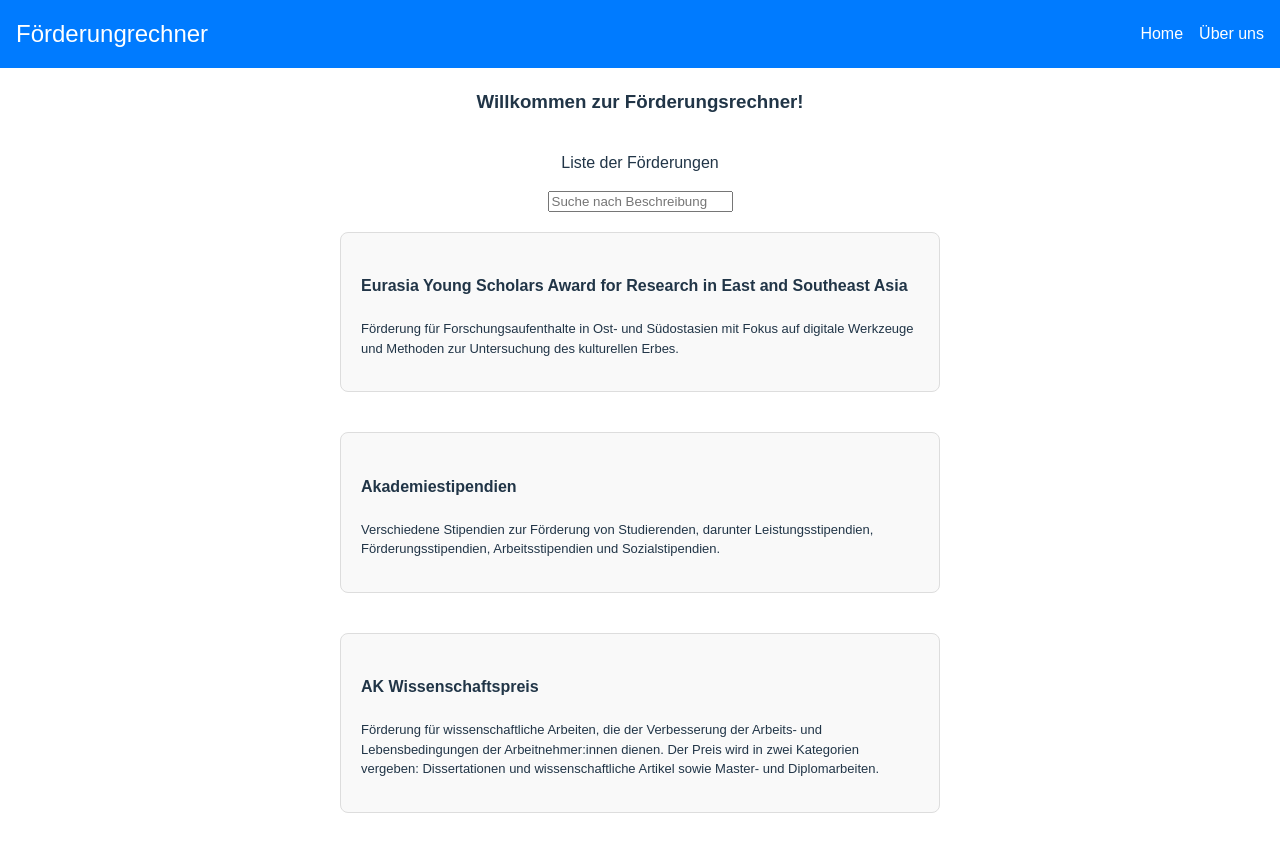
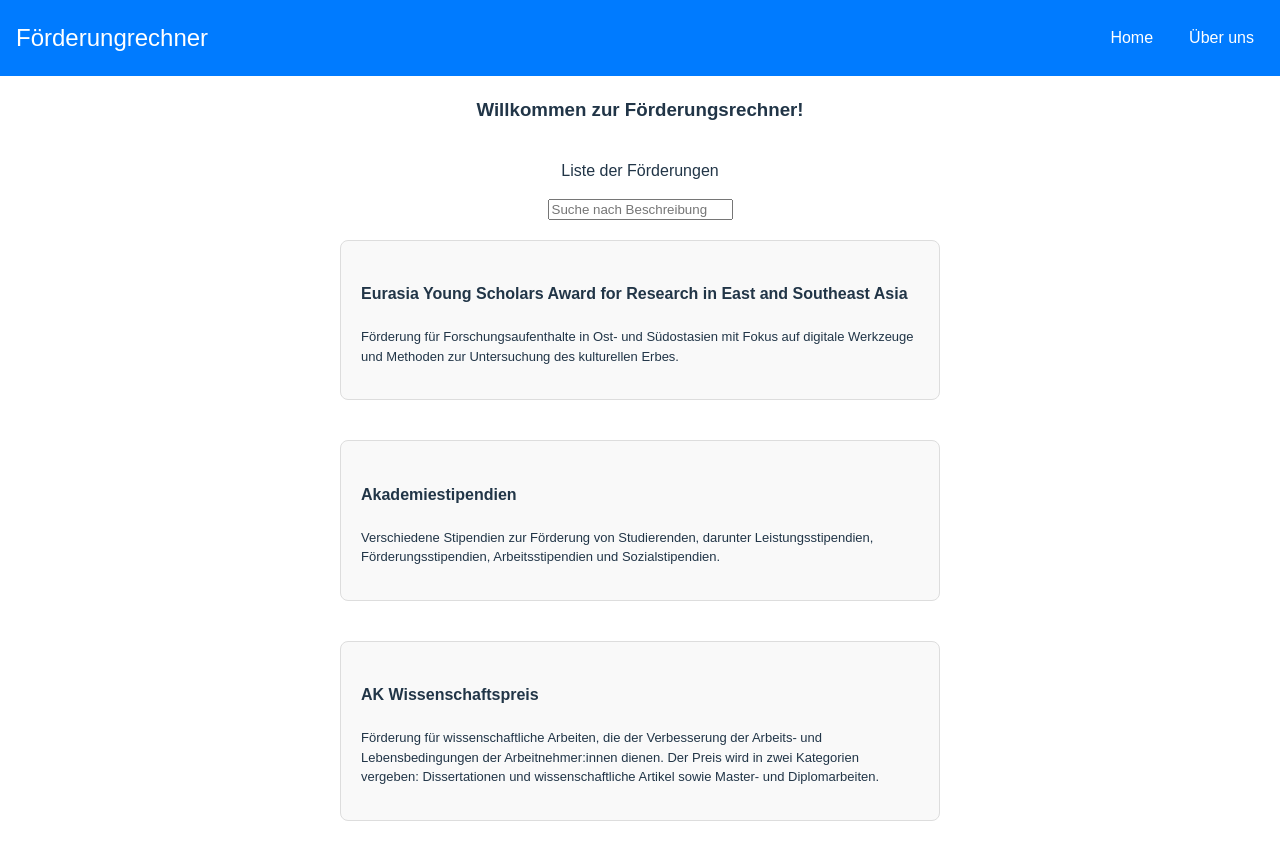
Before and after one commit to FischerCarmen/LegalHackertron, a React (Vite) app: page / in a window 1280 px wide. Shown: the top 860 px of the page. Built offline with nearby package versions, Linux system fonts and the light colour scheme.

Commit message:
Fix overflow issue

```diff
--- a/src/App.css
+++ b/src/App.css
@@ -1,6 +1,10 @@
 /* App.css */
 * {
   box-sizing: border-box;
+}
+
+html, body {
+  overflow-x: hidden;
 }
 
 body {
@@ -33,6 +37,10 @@ body {
   color: white;
   text-decoration: none;
   font-size: 1rem;
+  padding: 10px;
+  white-space: nowrap;
+  overflow: hidden;
+  text-overflow: ellipsis;
 }
 
 .nav-item:hover {
```
